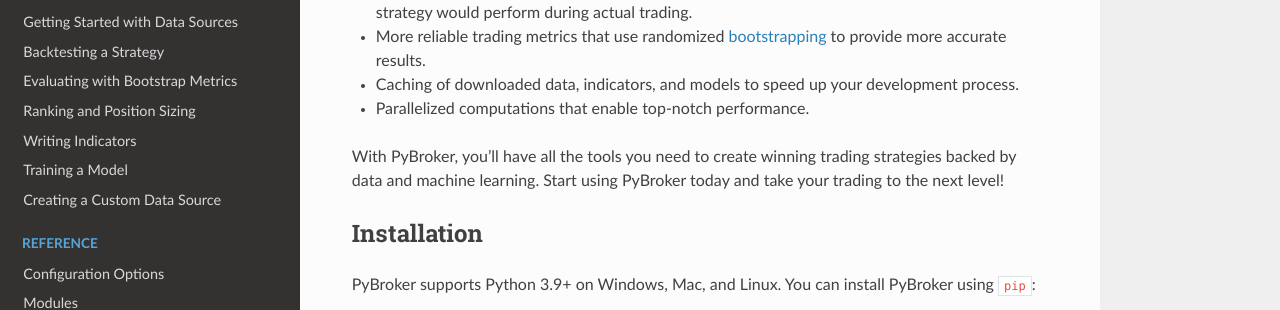
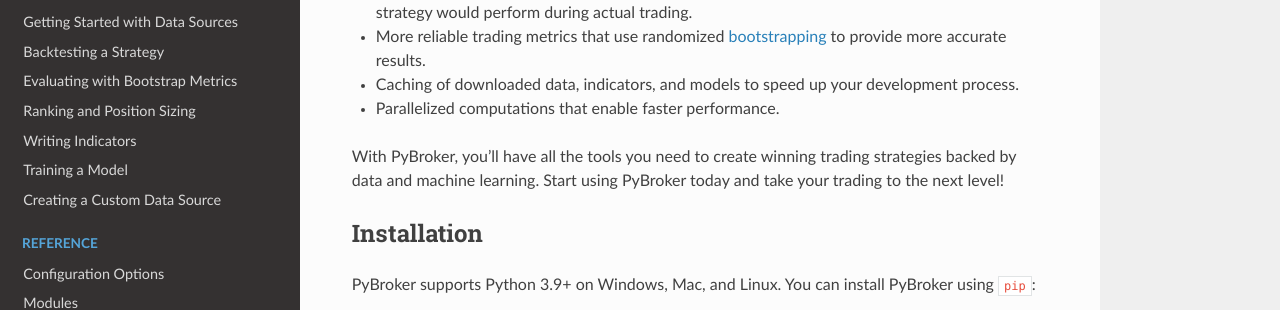
Before and after one commit to edtechre/pybroker, a Sphinx documentation site: the page built from docs/index.rst, in a window 1280 px wide and 900 px high, scrolled down 441 px. Shown: the part 159-469 px from the top of the window. Built offline with Sphinx 7.4.7 and the Read the Docs theme 2.0.0, drawn with Linux system fonts in a browser that asks for light colours.

Commit message:
Update README and index.rst

```diff
--- a/docs/index.rst
+++ b/docs/index.rst
@@ -67,7 +67,7 @@
 * The option to train and backtest models using `Walkforward Analysis <https://www.pybroker.com/en/latest/notebooks/6.%20Training%20a%20Model.html#Walkforward-Analysis>`_, which simulates how the strategy would perform during actual trading.
 * More reliable trading metrics that use randomized `bootstrapping <https://en.wikipedia.org/wiki/Bootstrapping_(statistics)>`_ to provide more accurate results.
 * Caching of downloaded data, indicators, and models to speed up your development process.
-* Parallelized computations that enable top-notch performance.
+* Parallelized computations that enable faster performance.
 
 With PyBroker, you'll have all the tools you need to create winning trading
 strategies backed by data and machine learning. Start using PyBroker today and
```
Also changed, not shown: README.md (+1 -1 lines).
